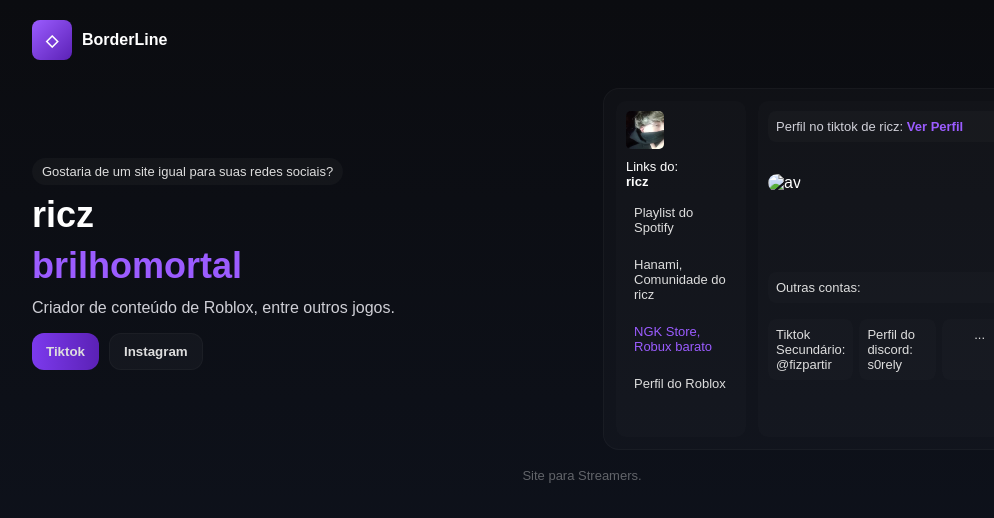
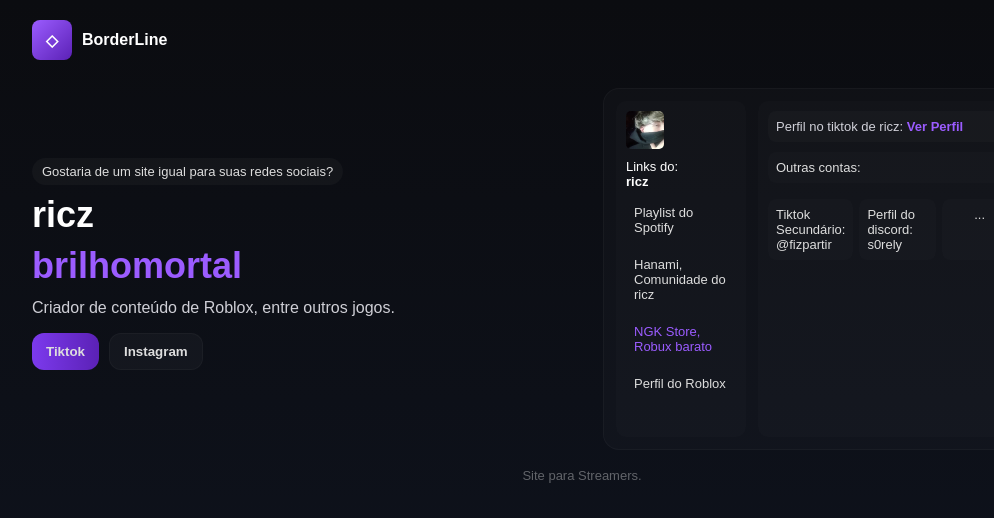
Before and after one commit to brilhomortal/brilhomortal, a plain HTML site: page index.html in a window 1280 px wide. Shown: the whole page, without its empty margins (58-1052 px from the left). Drawn offline with Linux system fonts and the light colour scheme.

Commit message:
Update index.html

```diff
--- a/index.html
+++ b/index.html
@@ -145,7 +145,7 @@
 
             <div class="panel-area">
               <div class="notice">Perfil no tiktok de ricz: <strong style="color:#9b5cff"><a href="https://www.tiktok.com/@brilhomortal" style="text-decoration: none; color: #9b5cff;">Ver Perfil</a></strong></div>
-              <div class="big-square" aria-hidden="true"><img src="" alt="av"></div>
+
 
               <div style="font-weight:700;text-align:center"></div>
               <div class="field"><span>Outras contas: </span><span style="opacity:.6"></span></div>
```
